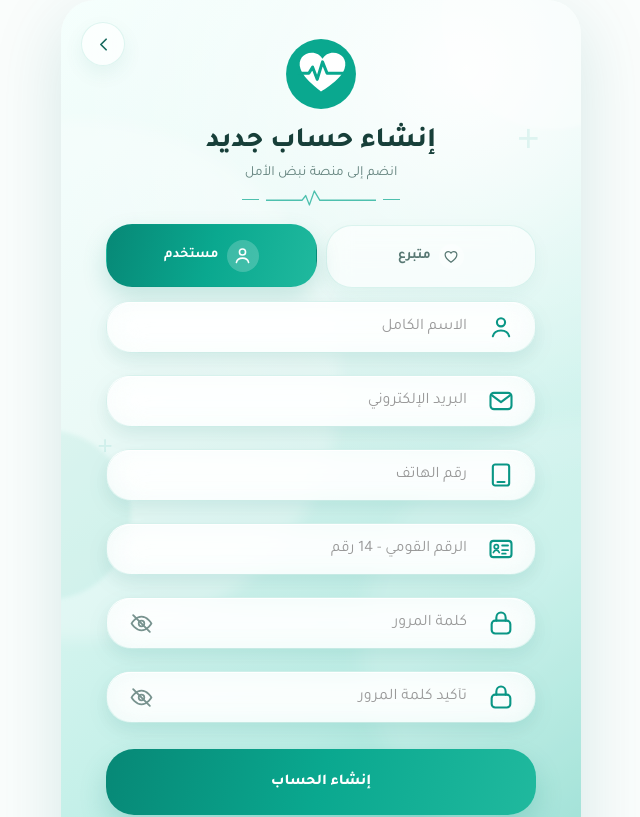
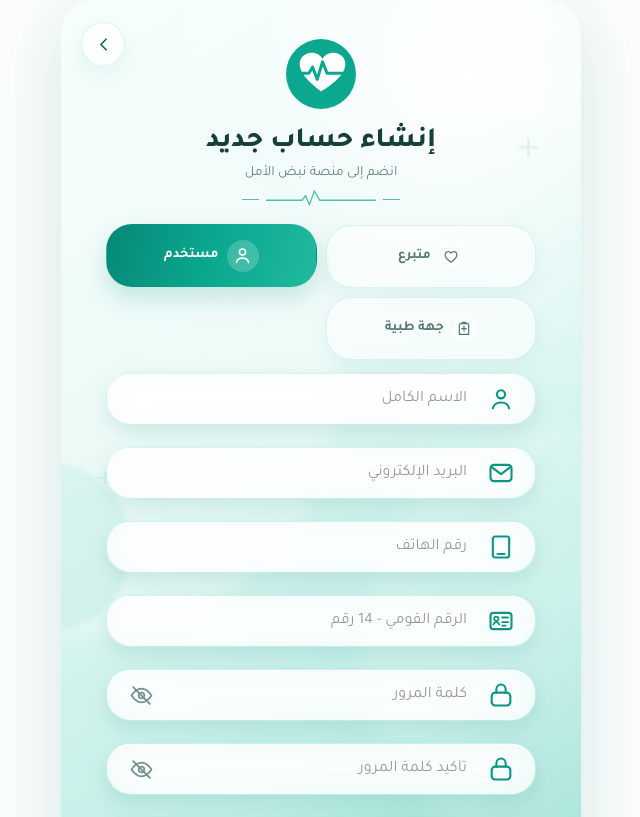
Before and after one commit to saedhamdy660-wq/nabd-alamal-frontend, a React (Vite) app: page /signup in a window 1280 px wide. Shown: the top 817 px of the page, without its empty margins (319-959 px from the left). Built offline with nearby package versions, Linux system fonts and the light colour scheme.

Commit message:
Update Signup.jsx

```diff
--- a/src/pages/Signup.jsx
+++ b/src/pages/Signup.jsx
@@ -72,6 +72,42 @@ const HeartIcon = () => (
       stroke="currentColor"
       strokeWidth="1.8"
       strokeLinejoin="round"
+    />
+  </svg>
+);
+
+/* =========================
+   Medical Icon
+========================= */
+
+const MedicalIcon = () => (
+  <svg viewBox="0 0 24 24" fill="none">
+    <path
+      d="M7 4H17C18.1 4 19 4.9 19 6V20H5V6C5 4.9 5.9 4 7 4Z"
+      stroke="currentColor"
+      strokeWidth="1.8"
+      strokeLinejoin="round"
+    />
+
+    <path
+      d="M9 4V3C9 2.45 9.45 2 10 2H14C14.55 2 15 2.45 15 3V4"
+      stroke="currentColor"
+      strokeWidth="1.8"
+      strokeLinecap="round"
+    />
+
+    <path
+      d="M12 8V15"
+      stroke="currentColor"
+      strokeWidth="1.8"
+      strokeLinecap="round"
+    />
+
+    <path
+      d="M8.5 11.5H15.5"
+      stroke="currentColor"
+      strokeWidth="1.8"
+      strokeLinecap="round"
     />
   </svg>
 );
@@ -358,6 +394,8 @@ export default function Signup() {
 
   const [accountType, setAccountType] = useState("user");
 
+  const [medicalType, setMedicalType] = useState("");
+
   const [form, setForm] = useState({
     name: "",
     email: "",
@@ -400,6 +438,10 @@ export default function Signup() {
     setAccountType(type);
     setError("");
 
+    if (type !== "medical") {
+      setMedicalType("");
+    }
+
     if (type === "user") {
       setForm((prev) => ({
         ...prev,
@@ -408,6 +450,19 @@ export default function Signup() {
         chronicDisease: "",
       }));
     }
+  };
+
+  const handleMedicalTypeChange = (type) => {
+    setMedicalType(type);
+    setError("");
+  };
+
+  const getBackendAccountType = () => {
+    if (accountType !== "medical") {
+      return accountType;
+    }
+
+    return medicalType;
   };
 
   const openDatePicker = () => {
@@ -473,8 +528,16 @@ export default function Signup() {
       }
     }
 
+    if (accountType === "medical" && !medicalType) {
+      setError("من فضلك اختر نوع الجهة الطبية");
+      return;
+    }
+
     try {
       setLoading(true);
+
+      const backendAccountType =
+        getBackendAccountType();
 
       const user = await api.register({
         name: form.name.trim(),
@@ -482,7 +545,7 @@ export default function Signup() {
         phone: form.phone.trim(),
         nationalId: form.nationalId,
         password: form.password,
-        accountType,
+        accountType: backendAccountType,
 
         bloodType:
           accountType === "donor"
@@ -522,7 +585,7 @@ export default function Signup() {
             ? form.chronicDisease === "نعم"
             : false,
 
-        accountType,
+        accountType: backendAccountType,
 
         phoneVerified: false,
         identityVerified: false,
@@ -582,11 +645,6 @@ export default function Signup() {
           text-align: right !important;
         }
 
-        /*
-          الهاتف والرقم القومي:
-          الأرقام تظل طبيعية، لكن مكان النص يمين
-        */
-
         .signup-field input[dir="ltr"] {
           direction: ltr !important;
           text-align: right !important;
@@ -602,9 +660,8 @@ export default function Signup() {
           opacity: 1 !important;
         }
 
-
         /* =========================================
-           الأيقونات - نفس الشكل القديم
+           الأيقونات
         ========================================= */
 
         .signup-field-icon {
@@ -633,9 +690,8 @@ export default function Signup() {
           height: 28px !important;
         }
 
-
         /* =========================================
-           Select - الكلام ناحية اليمين
+           Select
         ========================================= */
 
         .signup-donor-select {
@@ -668,9 +724,8 @@ export default function Signup() {
           color: #555 !important;
         }
 
-
         /* =========================================
-           سهم الـ Select - نفس القديم
+           سهم الـ Select
         ========================================= */
 
         .signup-donor-chevron {
@@ -701,9 +756,8 @@ export default function Signup() {
           height: 24px !important;
         }
 
-
         /* =========================================
-           تاريخ آخر تبرع - يمين
+           تاريخ آخر تبرع
         ========================================= */
 
         .signup-date-field {
@@ -735,11 +789,6 @@ export default function Signup() {
           color: #555 !important;
         }
 
-
-        /* =========================================
-           التاريخ الحقيقي مخفي
-        ========================================= */
-
         .signup-date-field input[type="date"] {
           position: absolute !important;
 
@@ -750,9 +799,8 @@ export default function Signup() {
           pointer-events: none !important;
         }
 
-
         /* =========================================
-           العين - نفس الشكل القديم
+           العين
         ========================================= */
 
         .signup-eye {
@@ -784,17 +832,30 @@ export default function Signup() {
           height: 25px !important;
         }
 
-
         .signup-field *,
         .signup-field *::before,
         .signup-field *::after {
           box-sizing: border-box !important;
         }
 
+        /* =========================================
+           اختيار الجهة الطبية
+        ========================================= */
+
+        .signup-medical-select {
+          margin-top: 2px;
+        }
+
+        .signup-medical-title {
+          margin: 0 0 10px;
+          color: #6b7c79;
+          font-size: 14px;
+          text-align: right;
+          direction: rtl;
+        }
 
         /* =========================================
            📱 الموبايل
-           تصغير بسيط فقط
         ========================================= */
 
         @media (max-width: 480px) {
@@ -862,7 +923,6 @@ export default function Signup() {
 
       `}</style>
 
-
       {/* =========================
           Background
       ========================= */}
@@ -878,7 +938,6 @@ export default function Signup() {
         +
       </div>
 
-
       {/* =========================
           Back
       ========================= */}
@@ -890,7 +949,6 @@ export default function Signup() {
       >
         <BackIcon />
       </button>
-
 
       <main className="signup-content">
 
@@ -905,7 +963,6 @@ export default function Signup() {
         <p className="signup-subtitle">
           انضم إلى منصة نبض الأمل
         </p>
-
 
         {/* Heartbeat */}
 
@@ -931,7 +988,6 @@ export default function Signup() {
 
         </div>
 
-
         {/* Account Types */}
 
         <div className="signup-account-types">
@@ -956,7 +1012,6 @@ export default function Signup() {
             </span>
           </button>
 
-
           <button
             type="button"
             className={
@@ -977,8 +1032,27 @@ export default function Signup() {
             </span>
           </button>
 
+          <button
+            type="button"
+            className={
+              accountType === "medical"
+                ? "account-type active"
+                : "account-type"
+            }
+            onClick={() =>
+              handleAccountTypeChange("medical")
+            }
+          >
+            <span className="account-icon">
+              <MedicalIcon />
+            </span>
+
+            <span>
+              جهة طبية
+            </span>
+          </button>
+
         </div>
-
 
         {/* Form */}
 
@@ -1000,12 +1074,15 @@ export default function Signup() {
               type="text"
               value={form.name}
               onChange={update("name")}
-              placeholder="الاسم الكامل"
+              placeholder={
+                accountType === "medical"
+                  ? "اسم الجهة الطبية"
+                  : "الاسم الكامل"
+              }
               autoComplete="name"
             />
 
           </div>
-
 
           {/* البريد */}
 
@@ -1025,7 +1102,6 @@ export default function Signup() {
             />
 
           </div>
-
 
           {/* الهاتف */}
 
@@ -1047,7 +1123,6 @@ export default function Signup() {
 
           </div>
 
-
           {/* الرقم القومي */}
 
           <div className="signup-field">
@@ -1062,7 +1137,11 @@ export default function Signup() {
               inputMode="numeric"
               value={form.nationalId}
               onChange={handleNationalIdChange}
-              placeholder="الرقم القومي - 14 رقم"
+              placeholder={
+                accountType === "medical"
+                  ? "رقم الترخيص / الرقم القومي - 14 رقم"
+                  : "الرقم القومي - 14 رقم"
+              }
               autoComplete="off"
               dir="ltr"
               maxLength={14}
@@ -1070,6 +1149,62 @@ export default function Signup() {
 
           </div>
 
+          {/* Medical */}
+
+          {accountType === "medical" && (
+            <>
+
+              <p className="signup-medical-title">
+                اختر نوع الجهة الطبية
+              </p>
+
+              <div className="signup-field signup-medical-select">
+
+                <div className="signup-field-icon">
+                  <MedicalIcon />
+                </div>
+
+                <select
+                  className="signup-donor-select"
+                  value={medicalType}
+                  onChange={(e) =>
+                    handleMedicalTypeChange(
+                      e.target.value
+                    )
+                  }
+                  aria-label="نوع الجهة الطبية"
+                  required
+                >
+
+                  <option
+                    value=""
+                    disabled
+                  >
+                    اختر نوع الجهة
+                  </option>
+
+                  <option value="hospital">
+                    مستشفى
+                  </option>
+
+                  <option value="pharmacy">
+                    صيدلية
+                  </option>
+
+                  <option value="blood_center">
+                    مركز / بنك دم
+                  </option>
+
+                </select>
+
+                <div className="signup-donor-chevron">
+                  <ChevronDownIcon />
+                </div>
+
+              </div>
+
+            </>
+          )}
 
           {/* Donor */}
 
@@ -1116,7 +1251,6 @@ export default function Signup() {
 
               </div>
 
-
               {/* تاريخ آخر تبرع */}
 
               <div
@@ -1154,7 +1288,6 @@ export default function Signup() {
                 />
 
               </div>
-
 
               {/* الأمراض المزمنة */}
 
@@ -1198,7 +1331,6 @@ export default function Signup() {
             </>
           )}
 
-
           {/* كلمة المرور */}
 
           <div className="signup-field">
@@ -1238,7 +1370,6 @@ export default function Signup() {
             </button>
 
           </div>
-
 
           {/* تأكيد كلمة المرور */}
 
@@ -1280,7 +1411,6 @@ export default function Signup() {
 
           </div>
 
-
           {/* Error */}
 
           {error && (
@@ -1288,7 +1418,6 @@ export default function Signup() {
               {error}
             </div>
           )}
-
 
           {/* Submit */}
 
@@ -1303,7 +1432,6 @@ export default function Signup() {
           </button>
 
         </form>
-
 
         {/* Login */}
 
@@ -1320,7 +1448,6 @@ export default function Signup() {
         </div>
 
       </main>
-
 
       {/* Bottom */}
 
```
